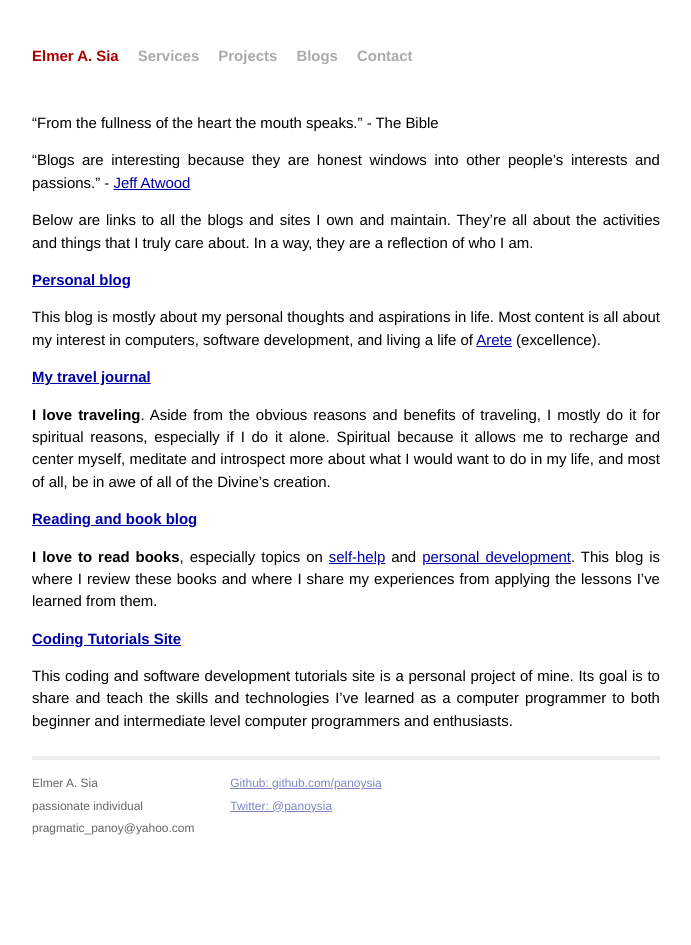
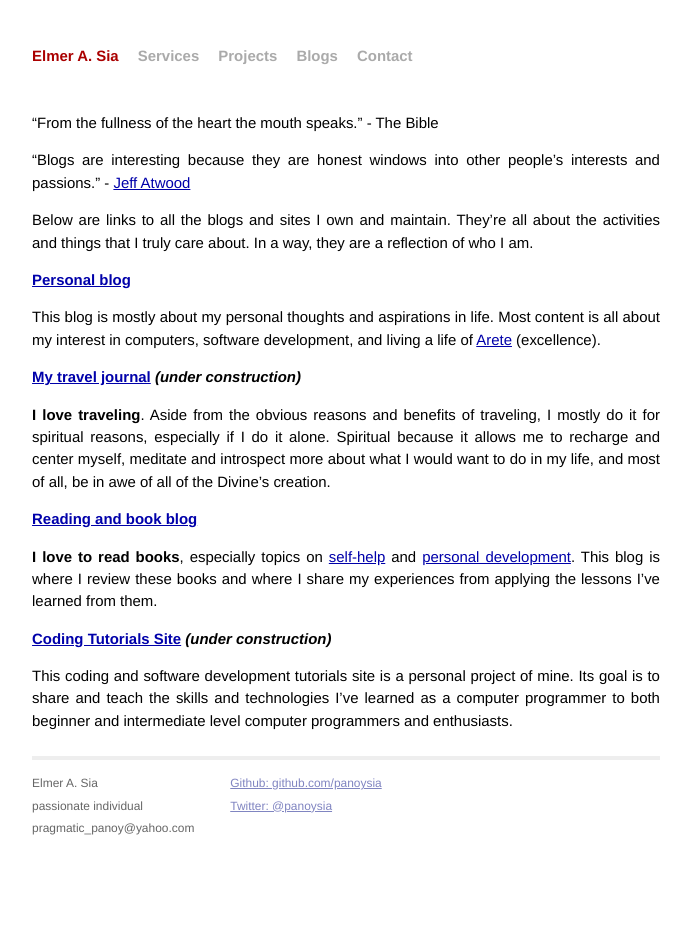
Before and after one commit to panoysia/elmersia-site, a Jekyll site: the page built from blogs/index.markdown, in a window 1280 px wide. Shown: the whole page, without its empty margins (294-985 px from the left). Built offline with Jekyll 4.4.1, drawn with Linux system fonts in a browser that asks for light colours; Markdown is read by kramdown in place of the engine named in the settings.

Commit message:
Updated index.html (branch must be merged to master)

```diff
--- a/blogs/index.markdown
+++ b/blogs/index.markdown
@@ -14,7 +14,7 @@ Below are links to all the blogs and sites I own and maintain. They're all about
 
 This blog is mostly about my personal thoughts and aspirations in life. Most content is all about my interest in computers, software development, and living a life of [Arete](http://en.wikipedia.org/wiki/Arete) (excellence).
 
-##[My travel journal](http://travels.elmersia.com/)
+##[My travel journal](http://travels.elmersia.com/) *(under construction)*
 
 **I love traveling**. Aside from the obvious reasons and benefits of traveling, I mostly do it for spiritual reasons, especially if I do it alone. Spiritual because it allows me to recharge and center myself, meditate and introspect more about what I would want to do in my life, and most of all, be in awe of all of the Divine's creation.
 
@@ -22,6 +22,6 @@ This blog is mostly about my personal thoughts and aspirations in life. Most con
 
 **I love to read books**, especially topics on [self-help](http://www.noop.nl/2008/11/top-100-best-books-for-managers-leaders-humans.html) and [personal development](http://www.stevepavlina.com/personal-development-books.htm). This blog is where I review these books and where I share my experiences from applying the lessons I've learned from them.
 
-##[Coding Tutorials Site](http://www.putshelloworld.com)
+##[Coding Tutorials Site](http://www.putshelloworld.com) *(under construction)*
 
 This coding and software development tutorials site is a personal project of mine. Its goal is to share and teach the skills and technologies I've learned as a computer programmer to both beginner and intermediate level computer programmers and enthusiasts.
```
